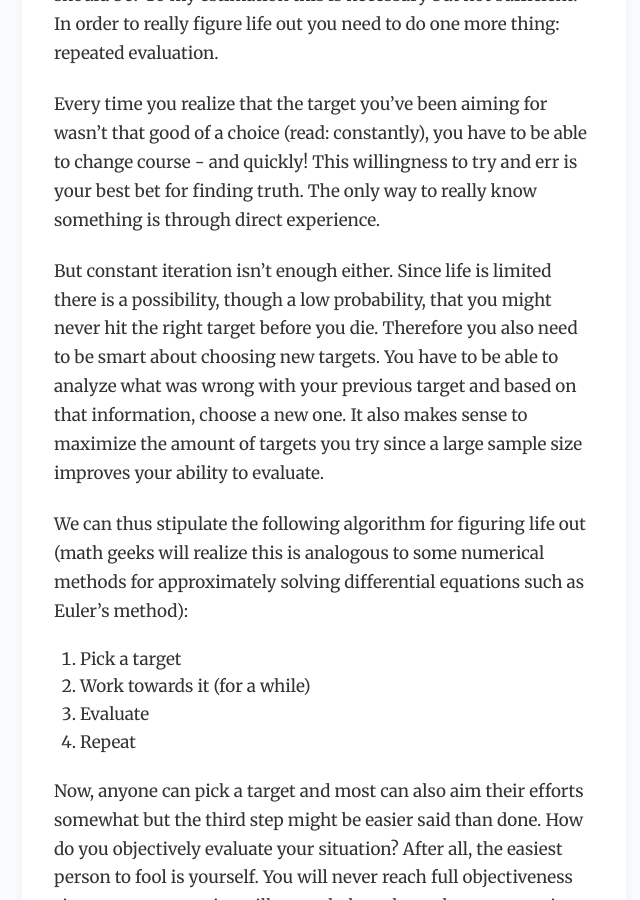
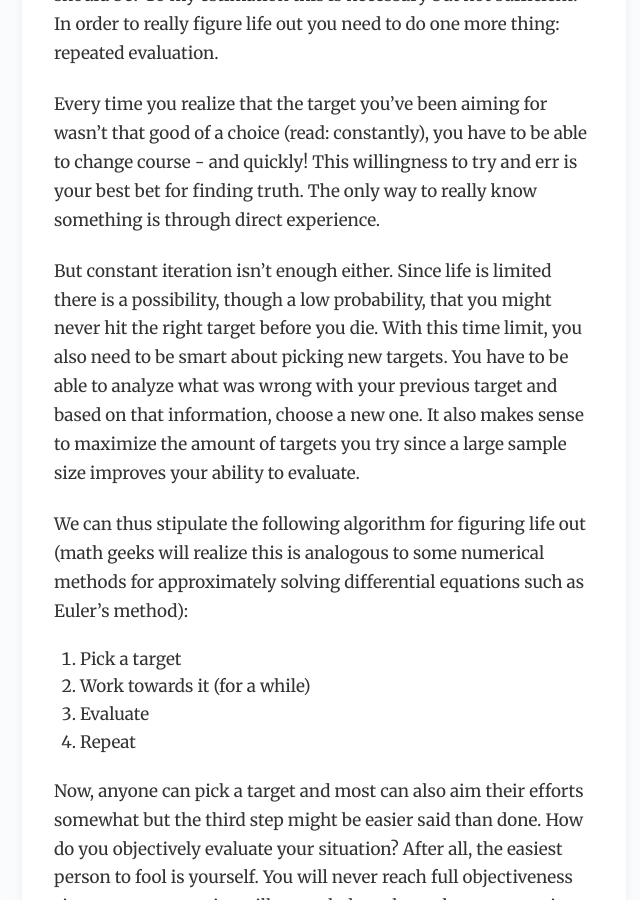
Before and after one commit to gdbroman/broman.blog, a Jekyll site: the page built from _posts/2019/2019-09-15-what-should-you-do-with-your-life.md, in a window 1280 px wide and 900 px high, scrolled down 2336 px. Shown: the whole window, without its empty margins (178-818 px from the left). Built offline with Jekyll 4.4.1, drawn with Linux system fonts in a browser that asks for light colours.

Commit message:
revision

```diff
--- a/_posts/2019/2019-09-15-what-should-you-do-with-your-life.md
+++ b/_posts/2019/2019-09-15-what-should-you-do-with-your-life.md
@@ -29,7 +29,7 @@ Considering no one really knows what’s going on, neither what one should do he
 
 Every time you realize that the target you’ve been aiming for wasn’t that good of a choice (read: constantly), you have to be able to change course - and quickly! This willingness to try and err is your best bet for finding truth. The only way to really know something is through direct experience.
 
-But constant iteration isn’t enough either. Since life is limited there is a possibility, though a low probability, that you might never hit the right target before you die. Therefore you also need to be smart about choosing new targets. You have to be able to analyze what was wrong with your previous target and based on that information, choose a new one. It also makes sense to maximize the amount of targets you try since a large sample size improves your ability to evaluate.
+But constant iteration isn’t enough either. Since life is limited there is a possibility, though a low probability, that you might never hit the right target before you die. With this time limit, you also need to be smart about picking new targets. You have to be able to analyze what was wrong with your previous target and based on that information, choose a new one. It also makes sense to maximize the amount of targets you try since a large sample size improves your ability to evaluate.
 
 We can thus stipulate the following algorithm for figuring life out (math geeks will realize this is analogous to some numerical methods for approximately solving differential equations such as Euler's method):
 
```
